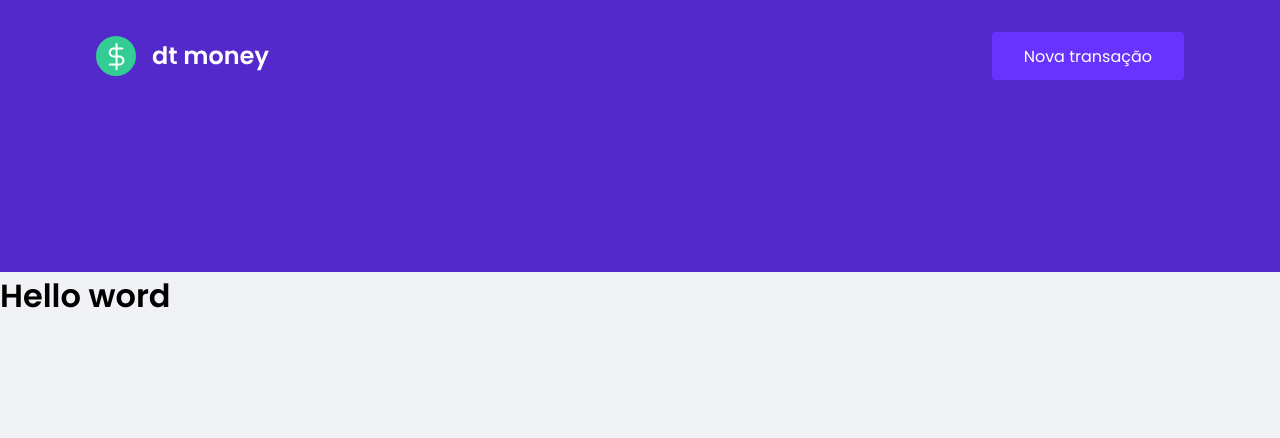
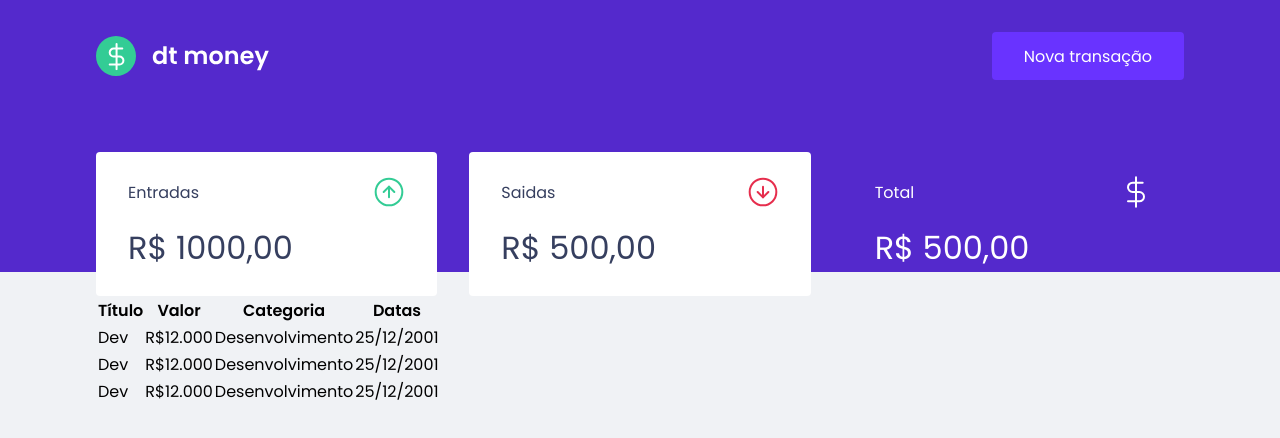
Before and after one commit to PedroDalpa/DTMoney-ignite-react, a React (Create React App) app: page / in a window 1280 px wide. Shown: the top 438 px of the page. Built offline with nearby package versions, Linux system fonts and the light colour scheme.

Commit message:
feat: create dashboard

```diff
--- a/src/App.tsx
+++ b/src/App.tsx
@@ -1,3 +1,4 @@
+import { Dashboard } from "./components/Dashboard";
 import { Header } from "./components/Header";
 import { GlobalStyle } from "./styles/global";
 
@@ -5,7 +6,7 @@
   return (
     <>
       <Header />
-      <h1>Hello word</h1>
+      <Dashboard />
       <GlobalStyle />
     </>
   );
--- /dev/null
+++ b/src/components/Dashboard/index.tsx
@@ -0,0 +1,12 @@
+import Summary from "../Summary";
+import { TransactionsTable } from "../TransactionsTable";
+import { Container } from "./styles";
+
+export function Dashboard() {
+  return (
+    <Container>
+      <Summary />
+      <TransactionsTable />
+    </Container>
+  )
+}
--- /dev/null
+++ b/src/components/Dashboard/styles.ts
@@ -0,0 +1,8 @@
+import styled from "styled-components";
+
+export const Container = styled.main`
+  max-width: 1120px;
+  margin: 0 auto;
+  padding: 2.5rem 1rem;
+
+`
```
